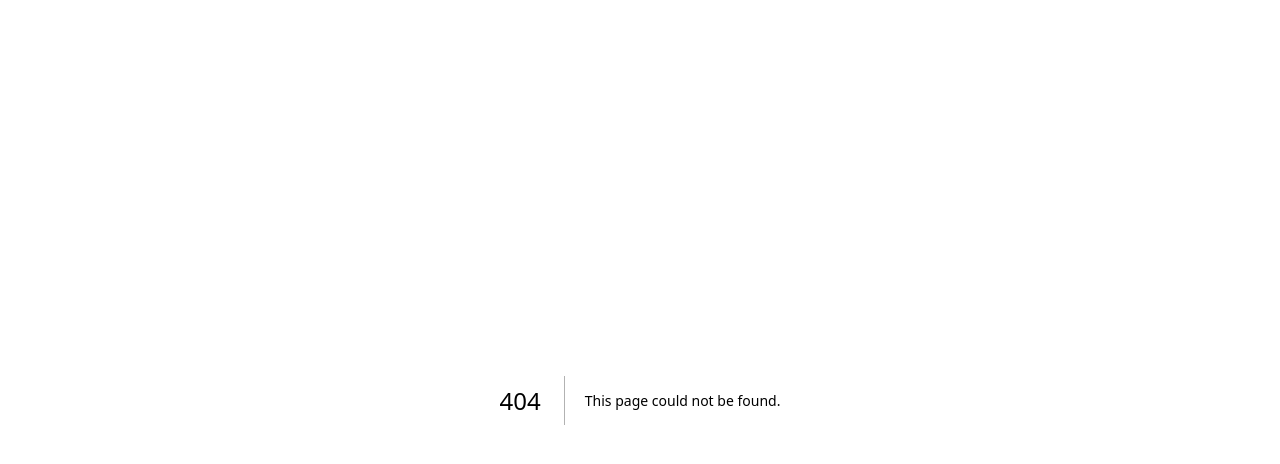
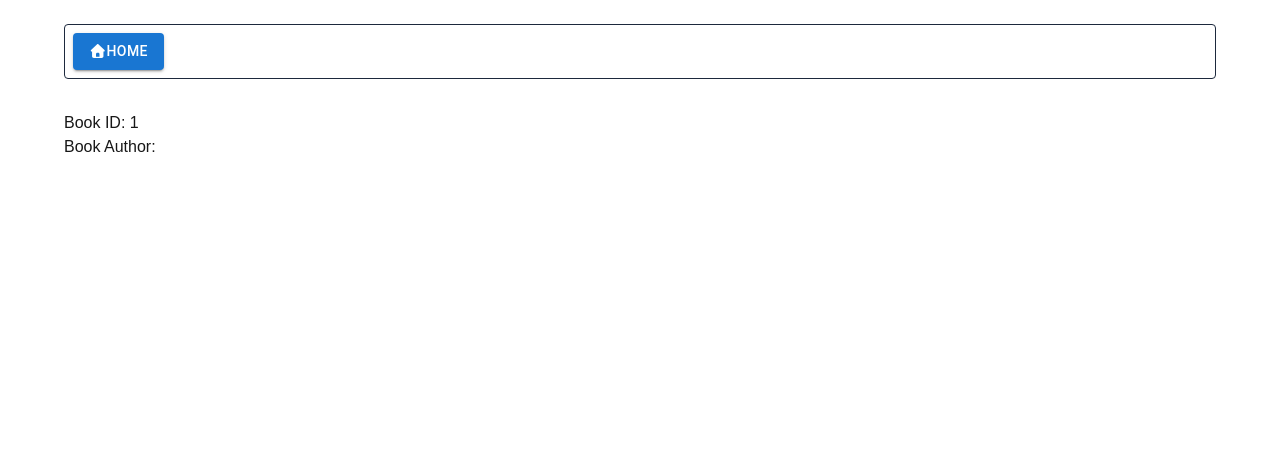
Before and after one commit to chaiyut-kun/book-app-api, a Next.js app: page /book/1 in a window 1280 px wide. Before the commit this address had no page. Shown: the top 464 px of the page. Built offline with nearby package versions, Linux system fonts and the light colour scheme; no server answers.

Commit message:
add layout and font awesome

```diff
--- a/package.json
+++ b/package.json
@@ -11,6 +11,11 @@
     "@emotion/cache": "^11.14.0",
     "@emotion/react": "^11.14.0",
     "@emotion/styled": "^11.14.1",
+    "@fortawesome/fontawesome-svg-core": "^7.0.1",
+    "@fortawesome/free-brands-svg-icons": "^7.0.1",
+    "@fortawesome/free-regular-svg-icons": "^7.0.1",
+    "@fortawesome/free-solid-svg-icons": "^7.0.1",
+    "@fortawesome/react-fontawesome": "^3.0.2",
     "@mui/material": "^7.3.2",
     "@mui/material-nextjs": "^7.3.2",
     "axios": "^1.11.0",
--- /dev/null
+++ b/src/app/book/[id]/page.tsx
@@ -0,0 +1,33 @@
+"use client"
+
+import { Book, BookResponse } from "@/types/book";
+import axios from "axios";
+import { useParams } from "next/navigation";
+import { useEffect, useState } from "react";
+
+
+export default function Page() {
+    const { id } = useParams()
+    const [book, setBook] = useState<Book>()
+
+    useEffect(() => {
+        const fetchBook = async () => {
+            const response = await axios.get(`http://localhost:3000/api/books/${id}`);
+            if (response.statusText === "OK") {
+                const data: Book = await response.data.book
+                console.log(data);
+
+                setBook(data)
+            }
+        };
+        fetchBook();
+    }, [])
+
+    return (
+        <div>
+            <h1>Book ID: {id}</h1>
+            <h2>Book Author: {book?.author}</h2>
+        </div>
+    )
+
+}
--- /dev/null
+++ b/src/app/book/layout.tsx
@@ -0,0 +1,32 @@
+import { Button, Box, Container, Grid, Stack } from "@mui/material";
+import Link from "next/link";
+import React from "react";
+import { FontAwesomeIcon } from "@fortawesome/react-fontawesome";
+import { library } from "@fortawesome/fontawesome-svg-core";
+/* import all the icons in Free Solid, Free Regular, and Brands styles */
+import { fas } from "@fortawesome/free-solid-svg-icons";
+import { far } from "@fortawesome/free-regular-svg-icons";
+import { fab } from "@fortawesome/free-brands-svg-icons";
+import { faHouse } from "@fortawesome/free-solid-svg-icons";
+
+library.add(fas, far, fab);
+
+function layout({
+  children,
+}: Readonly<{
+  children: React.ReactNode;
+}>) {
+  return (
+    <Container className="mt-6">
+      <Box className="border-[0.5px] border-slate-800 rounded p-2 w-auto">
+        <Button variant="contained" component="a" href="/" >
+            <FontAwesomeIcon icon={faHouse} />
+            <div>Home</div>
+        </Button>
+      </Box>
+      <Box className="mt-8">{children}</Box>
+    </Container>
+  );
+}
+
+export default layout;
--- a/src/app/page.tsx
+++ b/src/app/page.tsx
@@ -1,16 +1,19 @@
 "use client";
 
 import React, { useState } from "react";
-import { Link, Box, Typography, Container, Button } from "@mui/material";
+import { Box, Typography, Container, Button } from "@mui/material";
 import axios from "axios";
+import Link from "next/link";
+import { usePathname } from "next/navigation";
 import { BookResponse, Book } from "@/types/book";
 
 export default function Home() {
+  const PATH = usePathname()
   const [booksData, setBooksData] = useState<Book[]>([]);
-
   const getData = async () => {
     const response = await axios.get("http://localhost:3000/api/books");
     if (response.statusText == "OK") {
+      console.log(response.data)
       const data = response.data;
       const resData: BookResponse = data;
       const books = resData.books;
@@ -33,9 +36,14 @@ export default function Home() {
       </Box>
 
       <Typography variant="h1">Hello world</Typography>
+      {/* {isLoading && <Typography>Loading...</Typography>} */}
       {booksData &&
-        booksData.map((book, key) => {
-          return <Typography key={key}>{book.title}</Typography>;
+        booksData.map((book) => {
+          return (
+            <Box key={book._id}>
+              <Link href={`book/${book._id}`} key={book._id}>{book.title}</Link>
+            </Box>
+          )
         })}
     </Container>
   );
--- a/src/types/book.d.ts
+++ b/src/types/book.d.ts
@@ -7,7 +7,7 @@ interface User {
 interface Book {
     _id: string;
     title: string;
-    author: string
+    author: string;
     description: string
     genre: string
     year: number
```
Also changed, not shown: 1 other file (tests, documents, lock files or other folders).
